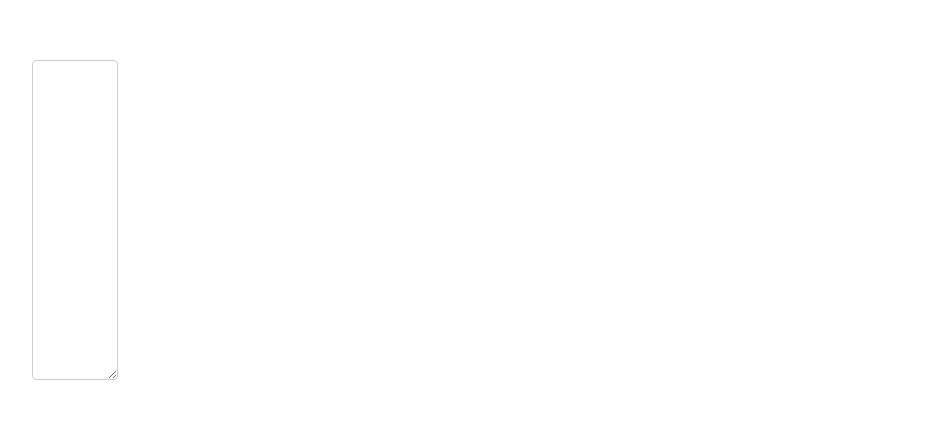
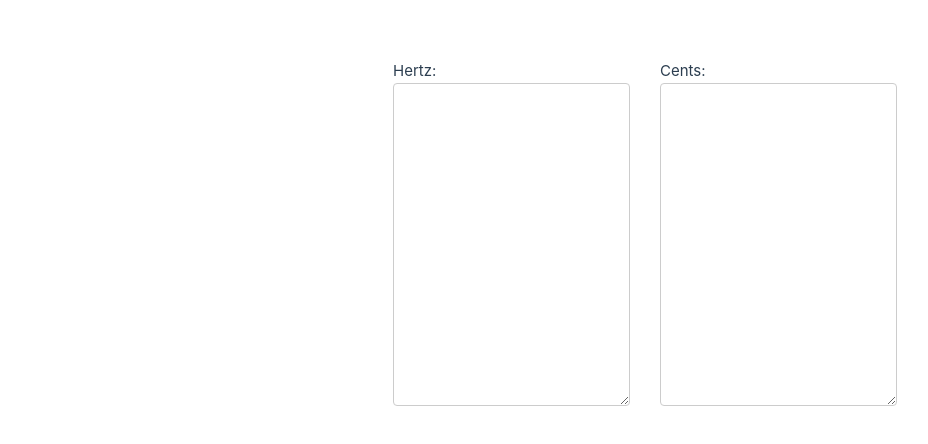
Before and after one commit to rlh74/hertz-to-cents-list-converter, a Vue app in the folder hertz-to-cents-list-converter/: page / in a window 1280 px wide. Shown: the part 180-624 px from the top of the page, without its empty margins (0-928 px from the left). Built offline with nearby package versions, Linux system fonts and the light colour scheme.

Commit message:
style guide adjustments

```diff
--- a/hertz-to-cents-list-converter/src/App.vue
+++ b/hertz-to-cents-list-converter/src/App.vue
@@ -1,12 +1,17 @@
 <template>
   <div class="app">
+    <div class="container">
+      <header>Hertz:</header>
       <textarea
         v-model.trim="inputText"
         rows="12"
         class="input-textarea"
         @input="processedInput"
         ></textarea>
-    <CentsList :processedText="processedText" class="cents-list"></CentsList>
+    </div>
+    <div class="container">
+      <CentsList :processedInput="processedText"></CentsList>
+    </div>
   </div>
 </template>
 
@@ -43,26 +48,41 @@ export default defineComponent({
 
 <style>
 .app {
+  justify-content: center;
   display: flex;
-  flex-wrap: wrap;
 }
 
 .input-textarea {
-  width: 30%;
+  /* width: 50%; */
   height: 100%;
   padding: 10px;
   box-sizing: border-box;
-  font-size: 16px;
+  font-size: 15px;
   line-height: 1.5;
   border: 1px solid #ccc;
   border-radius: 4px;
-  margin-right: 10px;
-  margin-bottom: 10px;
+  font-family: inherit;
+  background-color: inherit;
+  color: inherit;
+
 }
 
-.cents-list {
+textarea {
+  margin: 0%;
+}
+
+.container {
   width: 50%;
   height: 100%;
+  padding: 10px;
+  margin-left: 10px;
+
+}
+
+ul {
+  list-style-type: none;
+  margin-block-start: 0%;
+  padding-inline-start: 0%;
 }
 
 </style>
--- a/hertz-to-cents-list-converter/src/assets/main.css
+++ b/hertz-to-cents-list-converter/src/assets/main.css
@@ -2,7 +2,8 @@
 
 #app {
   padding: 2rem;
-
+  margin-left: auto;
+  margin-right: auto;
   font-weight: normal;
 }
 
@@ -27,7 +28,7 @@ a,
 
   #app {
     display: grid;
-    grid-template-columns: 1fr 1fr;
+    /* grid-template-columns: 1fr 1fr; */
     padding: 0 2rem;
   }
 }
--- a/hertz-to-cents-list-converter/src/components/CentsList.vue
+++ b/hertz-to-cents-list-converter/src/components/CentsList.vue
@@ -1,36 +1,33 @@
 <template>
-  <div class="cents-list">
-    <ul>
-      <li v-for="item in cents" :key="item">
-        {{ item.toFixed(4) }}
-      </li>
-    </ul>
-  </div>
+    <header>Cents:</header>
+    <textarea
+      v-model="centsText"
+      rows=12
+      readOnly
+      class="input-textarea"
+    ></textarea>
 </template>
 
 <script lang="ts">
 import { defineComponent, computed, type PropType } from 'vue';
+import { processedInputToCents } from '@/utils';
 
 export default defineComponent({
   name: 'CentsList',
   props: {
-    processedText: {
+    processedInput: {
       type: Array as PropType<string[]>,
       required: true,
     },
   },
   setup(props) {
-    const cents = computed(() => {
-      if (props.processedText.length === 0) return []
-
-      const base = parseFloat(props.processedText[0])
-      return props.processedText.map((item) => {
-        const frequency = parseFloat(item)
-        return Math.abs(1200 * Math.log2(frequency / base))
-      })
+    const centsText = computed(() => {
+      if (props.processedInput.length === 0) return []
+      const cents = processedInputToCents(props.processedInput);
+      return cents.join("\n");
     })
 
-    return { cents }
+    return { centsText }
   },
 })
 
@@ -42,7 +39,4 @@ li {
   list-style: none;
 }
 
-.cents-list {
-  display: flex;
-}
 </style>
--- /dev/null
+++ b/hertz-to-cents-list-converter/src/utils.ts
@@ -0,0 +1,23 @@
+export function debounce(func: (...args: any[]) => void, timeout = 300) {
+  let timer: number;
+  return (...args: any[]) => {
+    window.clearTimeout(timer);
+    timer = window.setTimeout(() => {
+      func(...args);
+    }, timeout);
+  };
+}
+
+export function processedInput(inputText: string): number[] {
+  const frequencies: string[] = inputText.split(/[\n,]/);
+  const filteredFrequencies: string[] = frequencies.filter((freq) => freq !== "");
+  const parsedFrequencies: number[] = filteredFrequencies.map((freq) => parseFloat(freq));
+  const sortedFrequencies: number[] = parsedFrequencies.sort((a, b) => a - b);
+  return sortedFrequencies;
+}
+
+export function processedInputToCents(input: string[]): number[] {
+  const freqs = input.map(parseFloat).sort((a, b) => a - b);
+  const refFreq = freqs[0];
+  return freqs.map((freq) => 1200 * Math.log2(freq / refFreq));
+}
```
Lines whose indentation alone changed are shown as unchanged.
